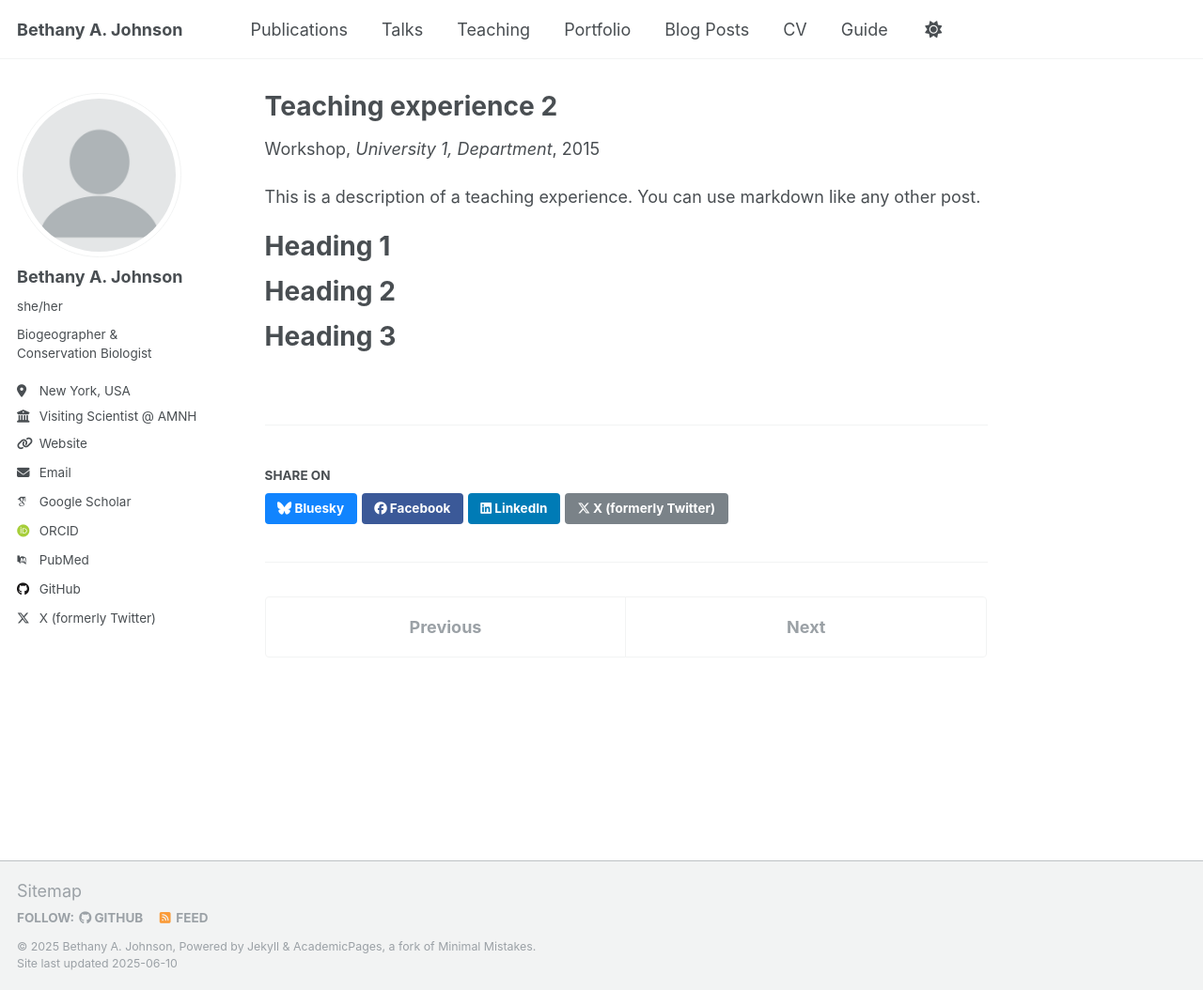
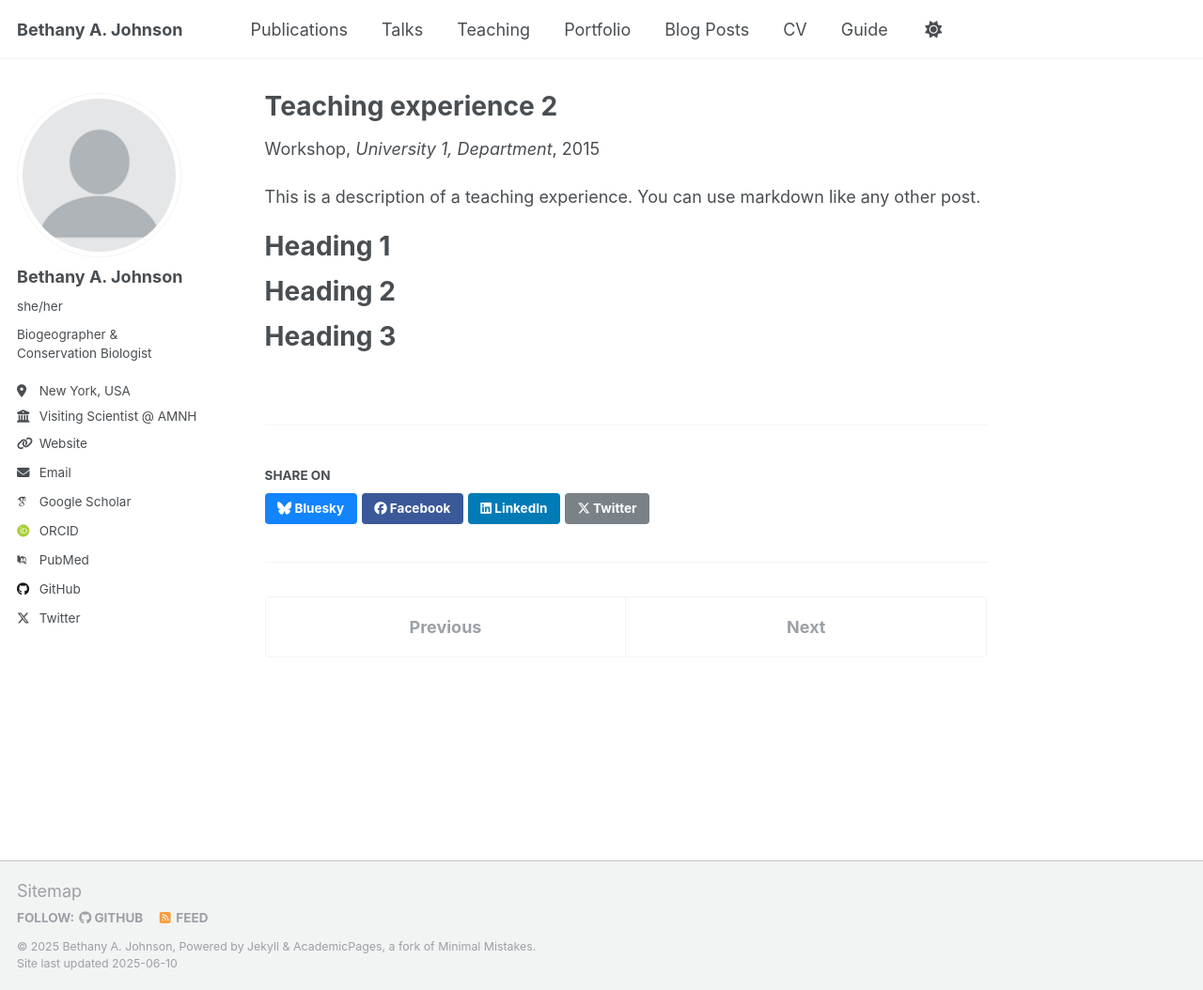
Before and after one commit to bjohnso005/bjohnso005.github.io, a Jekyll site: the page built from _teaching/2015-spring-teaching-2.md, in a window 1280 px wide and 1054 px high. Shown: the whole window at 94% size. Built offline with Jekyll 4.4.1, drawn with Linux system fonts in a browser that asks for light colours; some web fonts are replaced.

Commit message:
deadnaming twitter

```diff
--- a/_includes/author-profile.html
+++ b/_includes/author-profile.html
@@ -139,7 +139,7 @@
         <li><a href="https://{{ author.tumblr }}.tumblr.com"><i class="fab fa-fw fa-tumblr icon-pad-right" aria-hidden="true"></i>Tumblr</a></li>
       {% endif %}
       {% if author.twitter %}
-        <li><a href="https://twitter.com/{{ author.twitter }}"><i class="fab fa-fw fa-x-twitter icon-pad-right" aria-hidden="true"></i>X (formerly Twitter)</a></li>
+        <li><a href="https://twitter.com/{{ author.twitter }}"><i class="fab fa-fw fa-x-twitter icon-pad-right" aria-hidden="true"></i>Twitter</a></li>
       {% endif %}
       {% if author.vine %}
         <li><a href="https://vine.co/u/{{ author.vine }}"><i class="fab fa-fw fa-vine icon-pad-right" aria-hidden="true"></i>Vine</a></li>
--- a/_includes/social-share.html
+++ b/_includes/social-share.html
@@ -11,5 +11,5 @@
 
   <a href="https://www.linkedin.com/shareArticle?mini=true&url={{ base_path }}{{ page.url }}" class="btn btn--linkedin" title="{{ site.data.ui-text[site.locale].share_on_label | default: 'Share on' }} LinkedIn"><i class="fab fa-linkedin" aria-hidden="true"></i><span> LinkedIn</span></a>
 
-  <a href="https://x.com/intent/post?text={{ base_path }}{{ page.url }}" class="btn btn--x" title="{{ site.data.ui-text[site.locale].share_on_label | default: 'Share on' }} X"><i class="fab fa-x-twitter" aria-hidden="true"></i><span> X (formerly Twitter)</span></a>
+  <a href="https://x.com/intent/post?text={{ base_path }}{{ page.url }}" class="btn btn--x" title="{{ site.data.ui-text[site.locale].share_on_label | default: 'Share on' }} X"><i class="fab fa-x-twitter" aria-hidden="true"></i><span> Twitter</span></a>
 </section>
```
Also changed, not shown: 1 other file.
